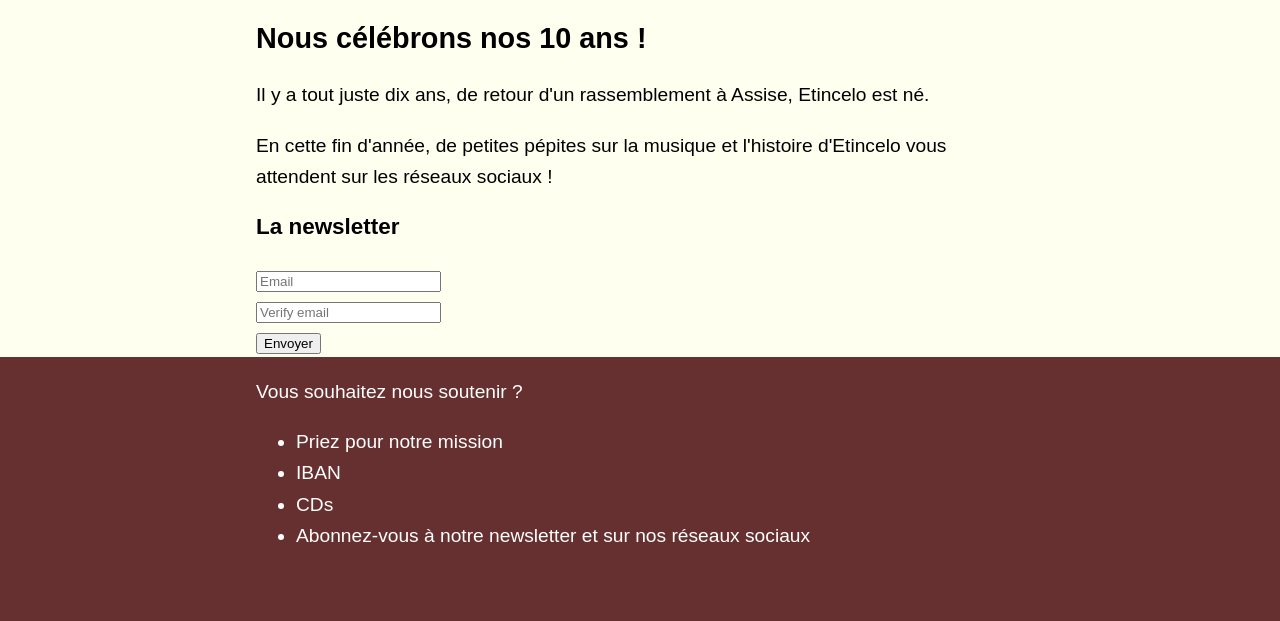
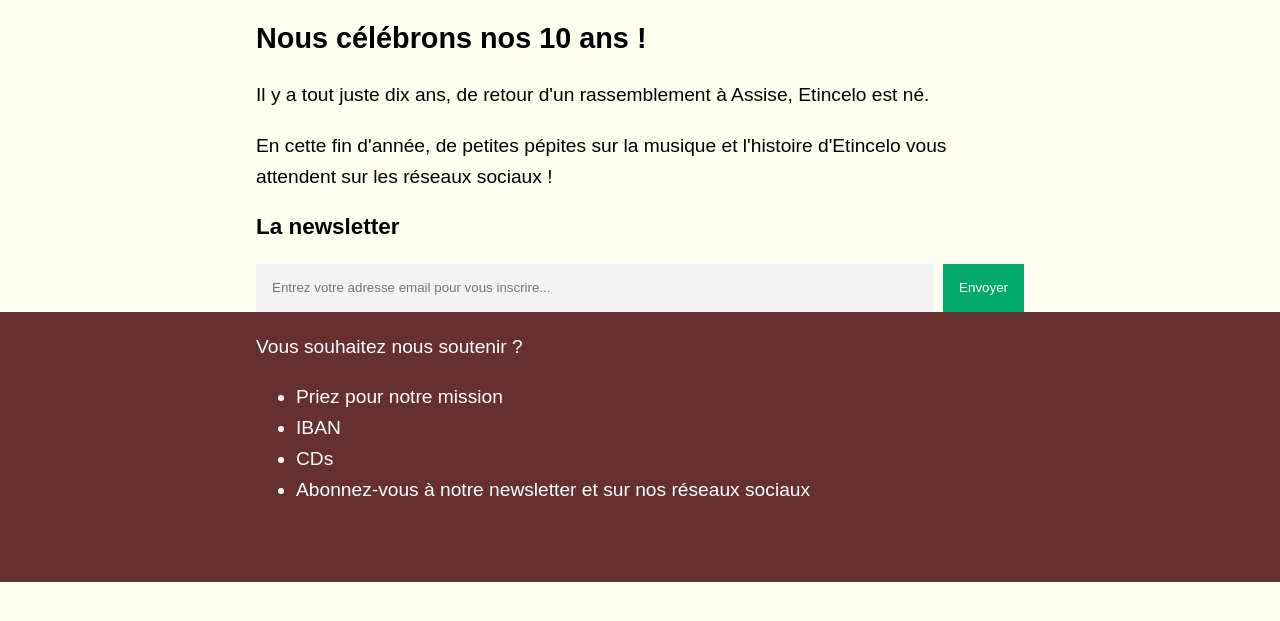
Before and after one commit to hlobit/etincelo.com, a website: page public/index.html in a window 1280 px wide. Shown: the part 319-940 px from the top of the page. After the commit the page ends 901 px from the top, so only its background shows below. Drawn offline with Linux system fonts and the light colour scheme.

Commit message:
Add newsletter form style/function improvements

```diff
--- a/public/index.html
+++ b/public/index.html
@@ -20,6 +20,9 @@
     background: rgb(102, 48, 48);
     color: #FFF
   }
+  input[type=email] {
+    background-color: #f3f3f3;
+  }
   @media (prefers-color-scheme: dark){
     body {
       background:#000
@@ -39,6 +42,9 @@
     footer {
       background: #555;
       color: unset
+    }
+    input[type=email] {
+      background-color: #555;
     }
   }
   body {
@@ -132,8 +138,32 @@
     padding: 0 0 3em 0;
   }
   #inputVerifyEmail {
-    /*position: absolute;
-    left: -5000px*/
+    position: absolute;
+    left: -5000px
+  }
+  #newsletter {
+    display: flex;
+    gap: 5px;
+  }
+  #newsletter .field.grow {
+    flex-grow: 1
+  }
+  input[type=email] {
+    box-sizing: border-box;
+    display: block;
+    height: 48px;
+    padding: 6px 16px;
+    width: 100%;
+    border: none;
+  }
+  button {
+    height: 48px;
+    background-color: #04AA6D; /* Green */
+    border: none;
+    color: white;
+    padding: 0 16px;
+    text-align: center;
+    text-decoration: none;
   }
 </style>
 <header class="has-background">
@@ -170,9 +200,9 @@
   <section>
     <h3>La newsletter</h3>
     <form id="newsletter" name="contact" method="POST" data-netlify="true" action="/api/newsletter-subscribe/newsletter-subscribe.js">
-      <div class="field">
+      <div class="field grow">
         <div class="control">
-          <input id="inputEmail" class="input" type="email" name="email" placeholder="Email">
+          <input id="inputEmail" class="input" type="email" name="email" placeholder="Entrez votre adresse email pour vous inscrire..." autocomplete="off">
         </div>
       </div>
       <div class="field" aria-hidden="true">
@@ -221,9 +251,8 @@
     }).then(function(data) {
       var submitButton = document.getElementById('button');
       submitButton.innerText = 'Envoyé !'
-      document.getElementById('inputFirstName').value = '';
-      document.getElementById('inputLastName').value = '';
       document.getElementById('inputEmail').value = '';
+      submitButton.disabled = true
     });
   };
 </script>
```
Also changed, not shown: 1 other file.
